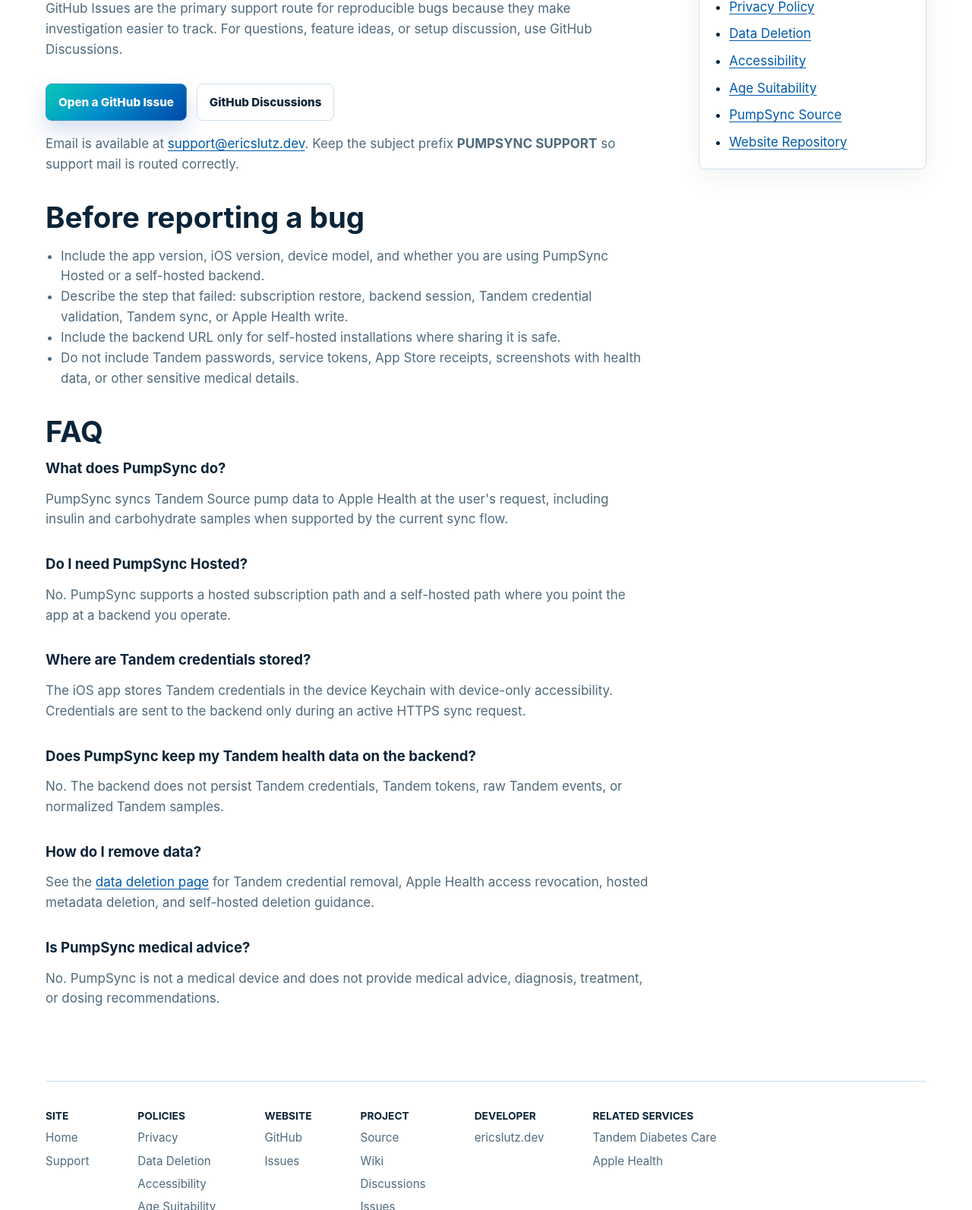
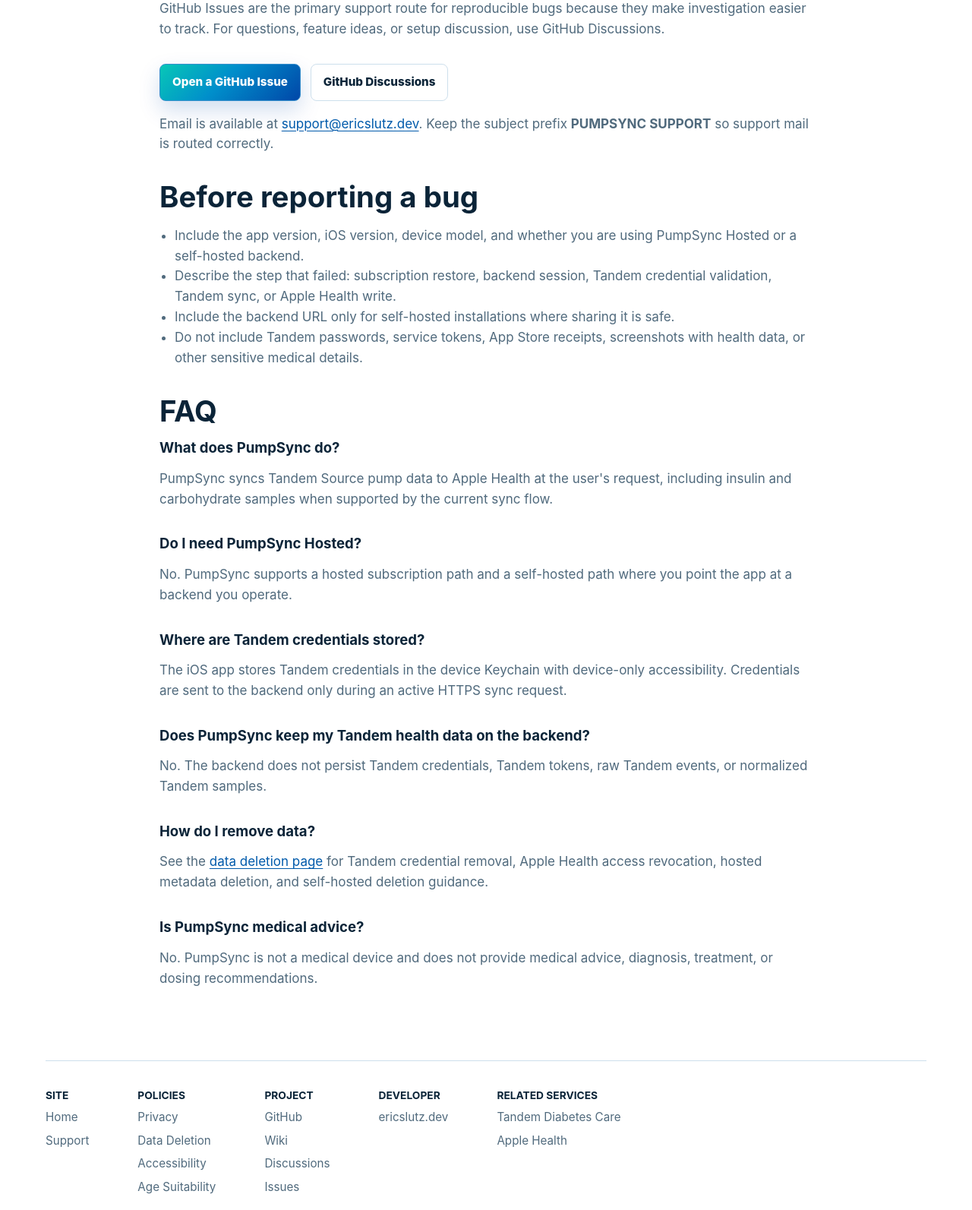
Before and after one commit to eslutz/PumpSync-Website, an Eleventy site: page src/support/index.njk in a window 1280 px wide. Shown: the part 501-2094 px from the top of the page at 76% size. Built offline with nearby package versions, Linux system fonts and the light colour scheme; Eleventy itself is replaced by a stand-in of ours; files that its build step writes are made by us from their sources.

Commit message:
Remove content page side menus

```diff
--- a/src/_includes/layouts/base.njk
+++ b/src/_includes/layouts/base.njk
@@ -54,14 +54,9 @@
           <a href="/accessibility/">Accessibility</a>
           <a href="/age-suitability/">Age Suitability</a>
         </nav>
-        <nav class="footer-group" aria-label="Website project links">
-          <h2>Website</h2>
-          <a href="https://github.com/eslutz/PumpSync-Website" target="_blank" rel="noopener noreferrer">GitHub</a>
-          <a href="https://github.com/eslutz/PumpSync-Website/issues" target="_blank" rel="noopener noreferrer">Issues</a>
-        </nav>
         <nav class="footer-group" aria-label="PumpSync project links">
           <h2>Project</h2>
-          <a href="https://github.com/eslutz/PumpSync" target="_blank" rel="noopener noreferrer">Source</a>
+          <a href="https://github.com/eslutz/PumpSync" target="_blank" rel="noopener noreferrer">GitHub</a>
           <a href="https://github.com/eslutz/PumpSync/wiki" target="_blank" rel="noopener noreferrer">Wiki</a>
           <a href="https://github.com/eslutz/PumpSync/discussions" target="_blank" rel="noopener noreferrer">Discussions</a>
           <a href="https://github.com/eslutz/PumpSync/issues" target="_blank" rel="noopener noreferrer">Issues</a>
--- a/src/assets/styles.css
+++ b/src/assets/styles.css
@@ -364,7 +364,6 @@ h3 {
 
 .feature,
 .resource,
-.side-panel,
 .callout {
   border: 1px solid var(--line);
   border-radius: var(--radius);
@@ -373,8 +372,7 @@ h3 {
 }
 
 .feature,
-.resource,
-.side-panel {
+.resource {
   padding: 1.35rem;
 }
 
@@ -434,13 +432,6 @@ h3 {
   margin: 1.2rem 0 0;
 }
 
-.content-grid {
-  display: grid;
-  grid-template-columns: minmax(0, 1fr) 300px;
-  align-items: start;
-  gap: clamp(2rem, 5vw, 4rem);
-}
-
 .content {
   max-width: 860px;
 }
@@ -475,23 +466,6 @@ h3 {
   padding-left: 1.25rem;
 }
 
-.side-panel {
-  position: sticky;
-  top: 96px;
-}
-
-.side-panel h2 {
-  font-size: 1.18rem;
-  margin-bottom: 0.8rem;
-}
-
-.side-panel ul {
-  display: grid;
-  gap: 0.55rem;
-  margin: 0;
-  padding-left: 1.1rem;
-}
-
 .site-footer {
   border-top: 1px solid var(--line);
   width: min(var(--max), calc(100% - 40px));
@@ -502,7 +476,7 @@ h3 {
 
 .footer-groups {
   display: grid;
-  grid-template-columns: repeat(6, auto);
+  grid-template-columns: repeat(5, auto);
   justify-content: start;
   gap: 2rem clamp(2rem, 5vw, 4.5rem);
 }
@@ -554,8 +528,7 @@ h3 {
     justify-content: flex-start;
   }
 
-  .hero-content,
-  .content-grid {
+  .hero-content {
     grid-template-columns: 1fr;
   }
 
@@ -574,9 +547,6 @@ h3 {
     grid-template-columns: 1fr 1fr;
   }
 
-  .side-panel {
-    position: static;
-  }
 }
 
 @media (max-width: 560px) {
--- a/src/support/index.njk
+++ b/src/support/index.njk
@@ -16,8 +16,7 @@ innerPage: true
   </section>
 
   <section class="section">
-    <div class="wrap content-grid">
-      <div>
+    <div class="wrap content">
         <article class="content-block">
           <h2>Contact</h2>
           <p>GitHub Issues are the primary support route for reproducible bugs because they make investigation easier to track. For questions, feature ideas, or setup discussion, use GitHub Discussions.</p>
@@ -62,19 +61,6 @@ innerPage: true
             <p>No. PumpSync is not a medical device and does not provide medical advice, diagnosis, treatment, or dosing recommendations.</p>
           </div>
         </article>
-      </div>
-
-      <aside class="side-panel" aria-labelledby="support-links">
-        <h2 id="support-links">Useful links</h2>
-        <ul>
-          <li><a href="/privacy/">Privacy Policy</a></li>
-          <li><a href="/privacy/data-deletion/">Data Deletion</a></li>
-          <li><a href="/accessibility/">Accessibility</a></li>
-          <li><a href="/age-suitability/">Age Suitability</a></li>
-          <li><a href="https://github.com/eslutz/PumpSync" target="_blank" rel="noopener noreferrer">PumpSync Source</a></li>
-          <li><a href="https://github.com/eslutz/PumpSync-Website" target="_blank" rel="noopener noreferrer">Website Repository</a></li>
-        </ul>
-      </aside>
     </div>
   </section>
 </main>
```
Also changed, not shown: src/accessibility/index.njk (+1 -13 lines), src/age-suitability/index.njk (+1 -13 lines), src/privacy/data-deletion/index.njk (+1 -12 lines), src/privacy/index.njk (+1 -14 lines), test/site.test.mjs (+19 -5 lines).
